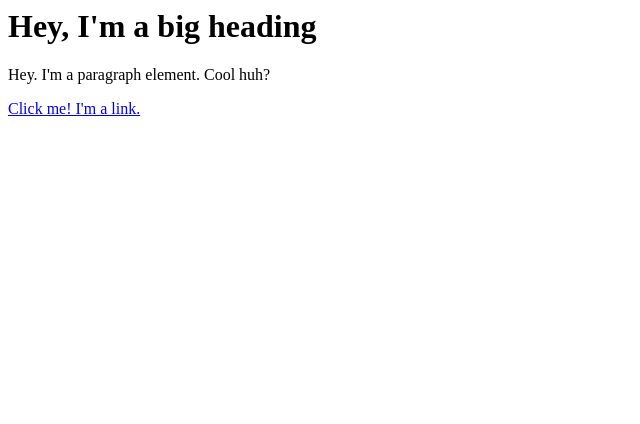
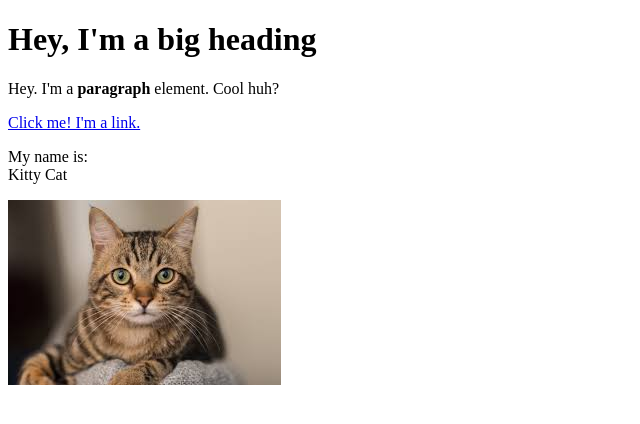
Before and after one commit to GitGrunfelder/cartoon-hero, a plain HTML site: page Test.html in a window 1280 px wide. Shown: the whole page, without its empty margins (0-640 px from the left). Drawn offline with Linux system fonts and the light colour scheme.

Commit message:
Added cat img and a few more elements

```diff
--- a/Test.html
+++ b/Test.html
@@ -1,3 +1,14 @@
-<h1>Hey, I'm a big heading</h1>
-<p>Hey. I'm a paragraph element. Cool huh?</p>
-<a href="https://google.com" target="_blank" title="Let's go to google">Click me! I'm a link.</a>
+<!DOCTYPE html>
+<html>
+<head>
+	<title>Test Page</title>
+</head>
+<body>
+	<h1>Hey, I'm a big heading</h1>
+	<p>Hey. I'm a <b>paragraph</b> element. Cool huh?</p>
+	<a href="https://google.com" target="_blank" title="Let's go to google">Click me! I'm a link.</a>
+	<p>My name is:<br>
+	Kitty Cat</p>
+	<img src="img/cat.jpg">
+</body>
+</html>
```
Also changed, not shown: img/cat.jpg (added).
